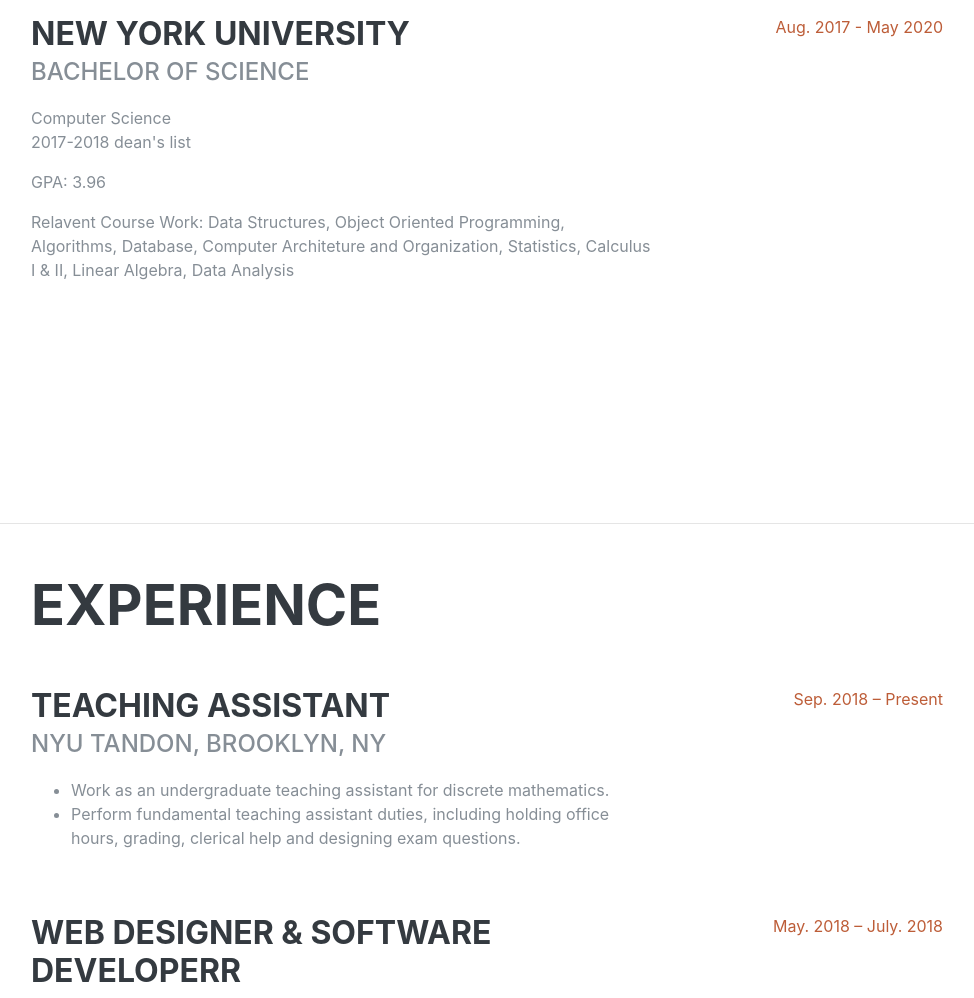
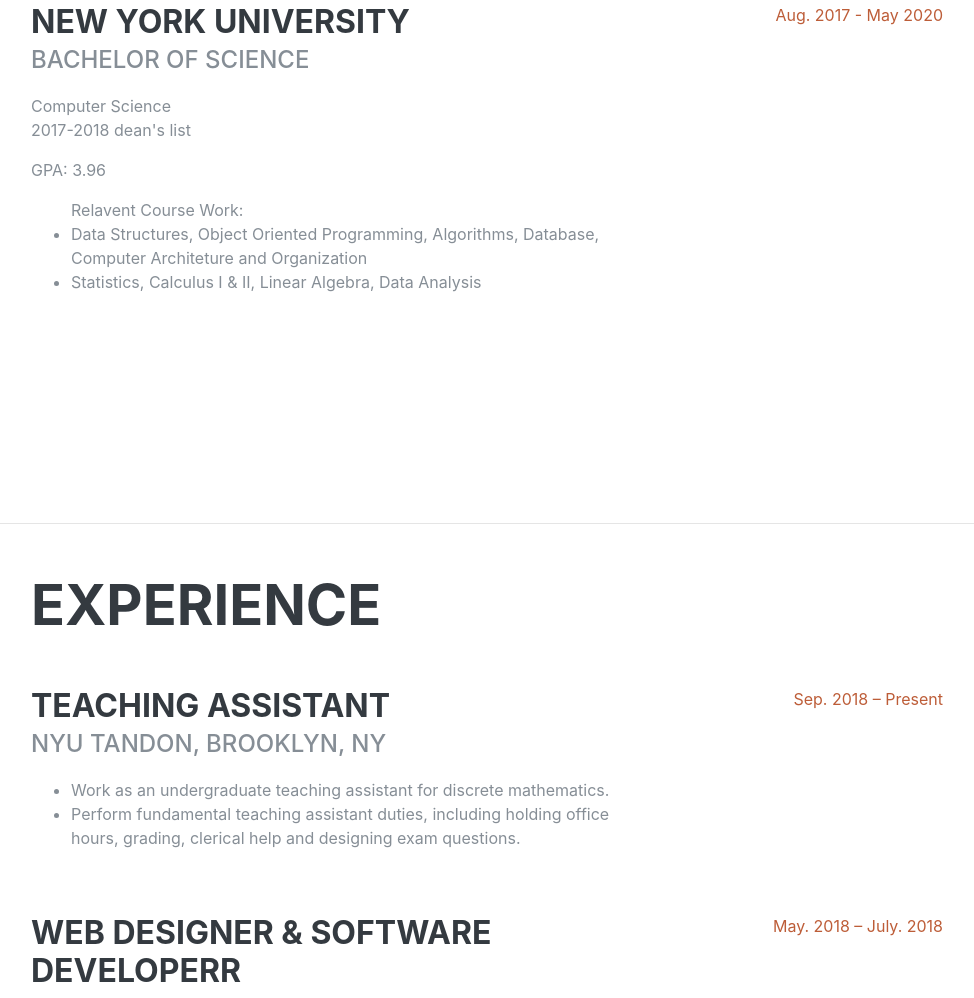
Before and after one commit to ZhouJoseph/ZhouJoseph.github.io, a plain HTML site: page index.html in a window 1280 px wide. Shown: the part 1078-2076 px from the top of the page, without its empty margins (289-1263 px from the left). Drawn offline with Linux system fonts and the light colour scheme; a web font is replaced by a local one.

Commit message:
course work

```diff
--- a/index.html
+++ b/index.html
@@ -97,7 +97,10 @@
               <div>Computer Science</div>
               <p>2017-2018 dean's list</p>
               <p>GPA: 3.96</p>
-              <p>Relavent Course Work: Data Structures, Object Oriented Programming, Algorithms, Database, Computer Architeture and Organization, Statistics, Calculus I & II, Linear Algebra, Data Analysis</p>
+              <ul>Relavent Course Work:
+                <li>Data Structures, Object Oriented Programming, Algorithms, Database, Computer Architeture and Organization</li>
+                <li>Statistics, Calculus I & II, Linear Algebra, Data Analysis</li>
+              </ul>
             </div>
             <div class="resume-date text-md-right">
               <span class="text-primary">Aug. 2017 - May 2020</span>
```
